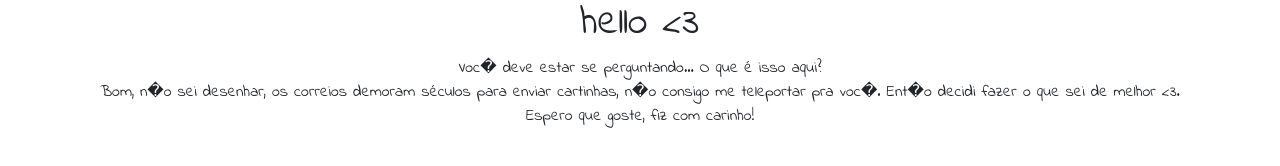
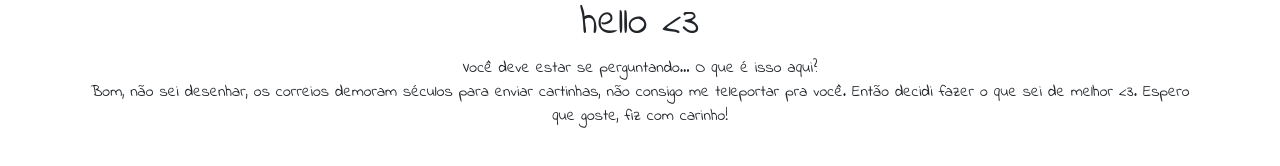
Before and after one commit to LCBant/presente-de-natal, a plain HTML site: page pages/page-1.html in a window 1280 px wide. Drawn offline with nearby package versions, Linux system fonts and the light colour scheme.

Commit message:
UTF-8 small fix

```diff
--- a/pages/page-1.html
+++ b/pages/page-1.html
@@ -12,7 +12,7 @@
 <body>
 <div class="container text-center">
     <h1> hello <3 </h1>
-    <p>Voc� deve estar se perguntando... O que é isso aqui?<br> Bom, n�o sei desenhar, os correios demoram séculos para enviar cartinhas, n�o consigo me teleportar pra voc�. Ent�o decidi fazer o que sei de melhor <3. Espero que goste, fiz com carinho!</p>
+    <p>Você deve estar se perguntando... O que é isso aqui?<br> Bom, não sei desenhar, os correios demoram séculos para enviar cartinhas, não consigo me teleportar pra você. Então decidi fazer o que sei de melhor <3. Espero que goste, fiz com carinho!</p>
 </div>
 <!--Bootstrap-->
 <script src="https://cdn.jsdelivr.net/npm/bootstrap@5.0.2/dist/js/bootstrap.bundle.min.js" integrity="sha384-MrcW6ZMFYlzcLA8Nl+NtUVF0sA7MsXsP1UyJoMp4YLEuNSfAP+JcXn/tWtIaxVXM" crossorigin="anonymous"></script>
```
